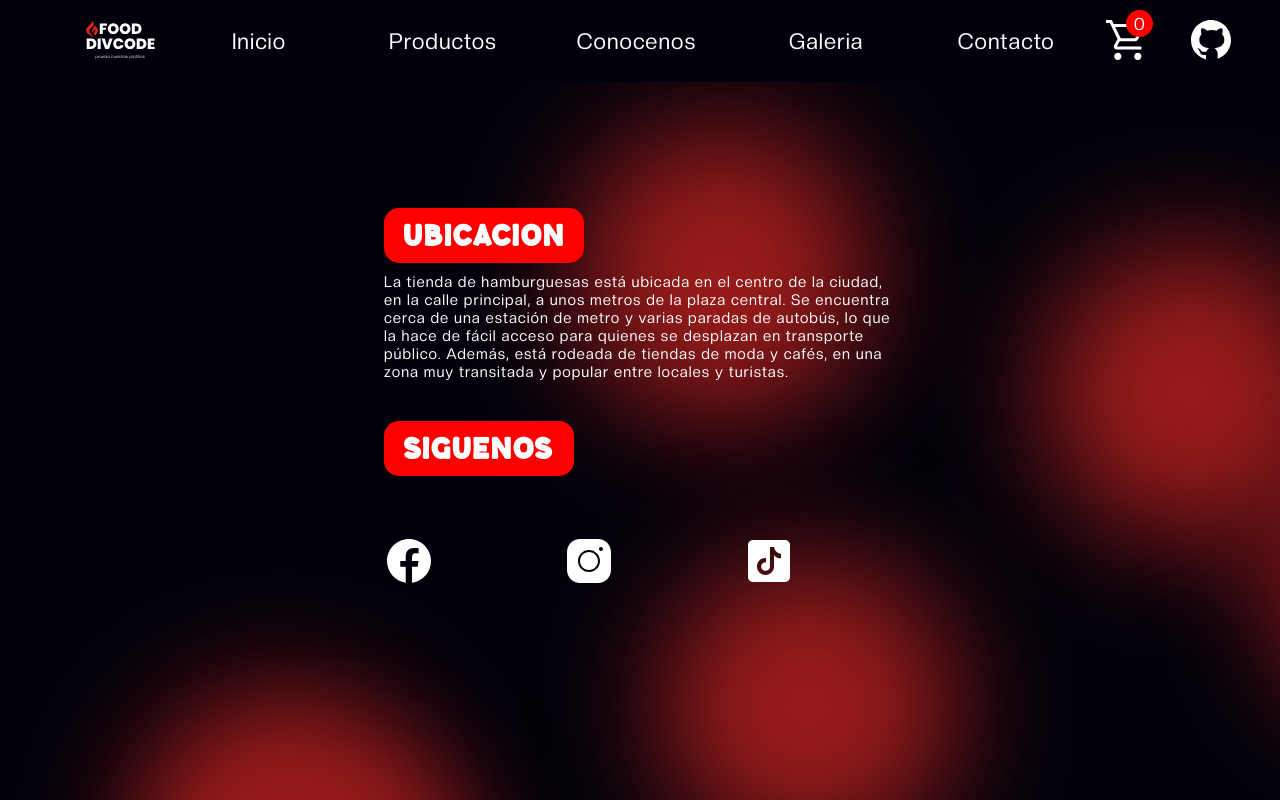
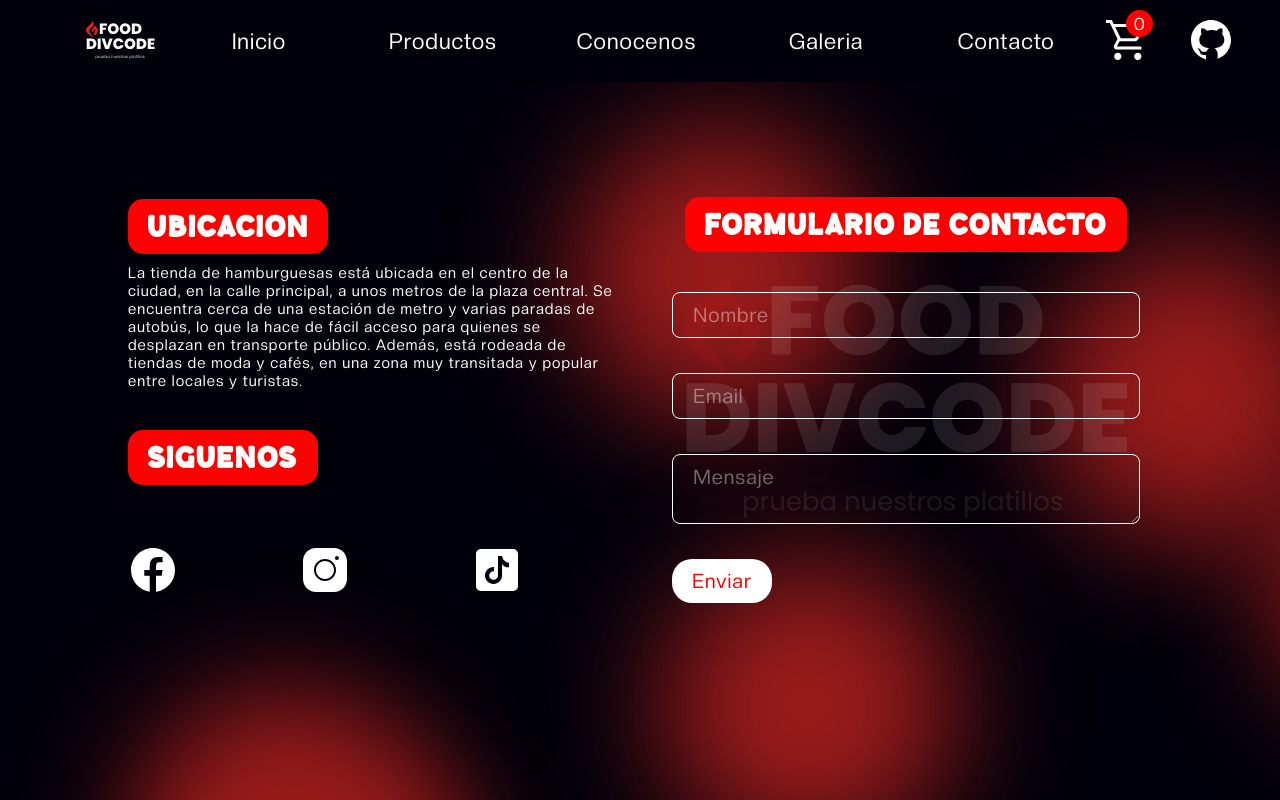
Before and after one commit to EnriqueHM31/tienda-hamburguesas, a React (Vite) app: page /contacto in a window 1280 px wide. Built offline with nearby package versions, Linux system fonts and the light colour scheme.

Commit message:
Agregar estructura del formulario

```diff
--- a/src/pages/Contacto.jsx
+++ b/src/pages/Contacto.jsx
@@ -5,7 +5,7 @@ import TikTok from '../components/icon/TikTok'
 export default function Contacto() {
 	return (
 		<section className="seccion-contacto">
-			<div className="contenido-contacto">
+			<article className="contenido-contacto">
 				<div className="ubicacion">
 					<h2>Ubicacion</h2>
 					<p>
@@ -17,7 +17,7 @@ export default function Contacto() {
 
 				<div className="siguenos">
 					<h2>Siguenos</h2>
-					<div className="redes-sociales">
+					<ul className="redes-sociales">
 						<a href="/contacto">
 							<Facebook />
 						</a>
@@ -29,9 +29,21 @@ export default function Contacto() {
 						<a href="/contacto">
 							<TikTok />
 						</a>
-					</div>
+					</ul>
 				</div>
-			</div>
+			</article>
+
+			<form className="formulario">
+				<h2>Formulario de contacto</h2>
+
+				<div className="contenido-formulario">
+					<input type="text" placeholder="Nombre" required />
+					<input type="text" placeholder="Email" required />
+					<textarea placeholder="Mensaje" required></textarea>
+					<button>Enviar</button>
+				</div>
+				<img src="/src/assets/img/logo.svg" alt="logo" className="logo-contacto" />
+			</form>
 		</section>
 	)
 }
```
